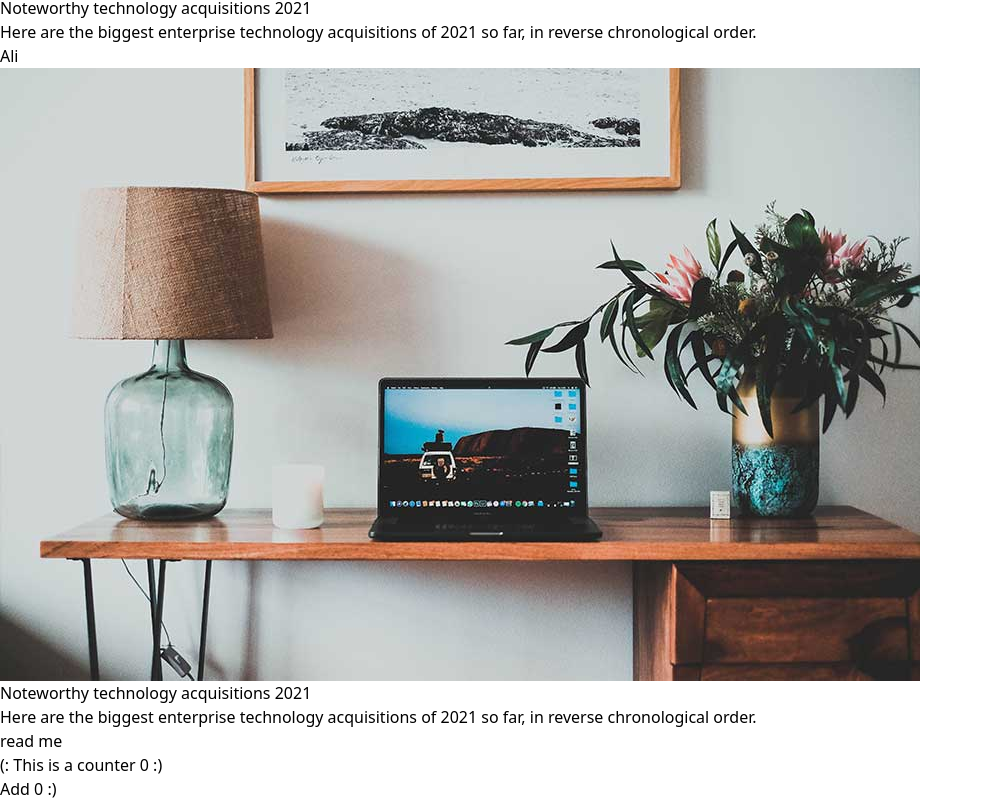
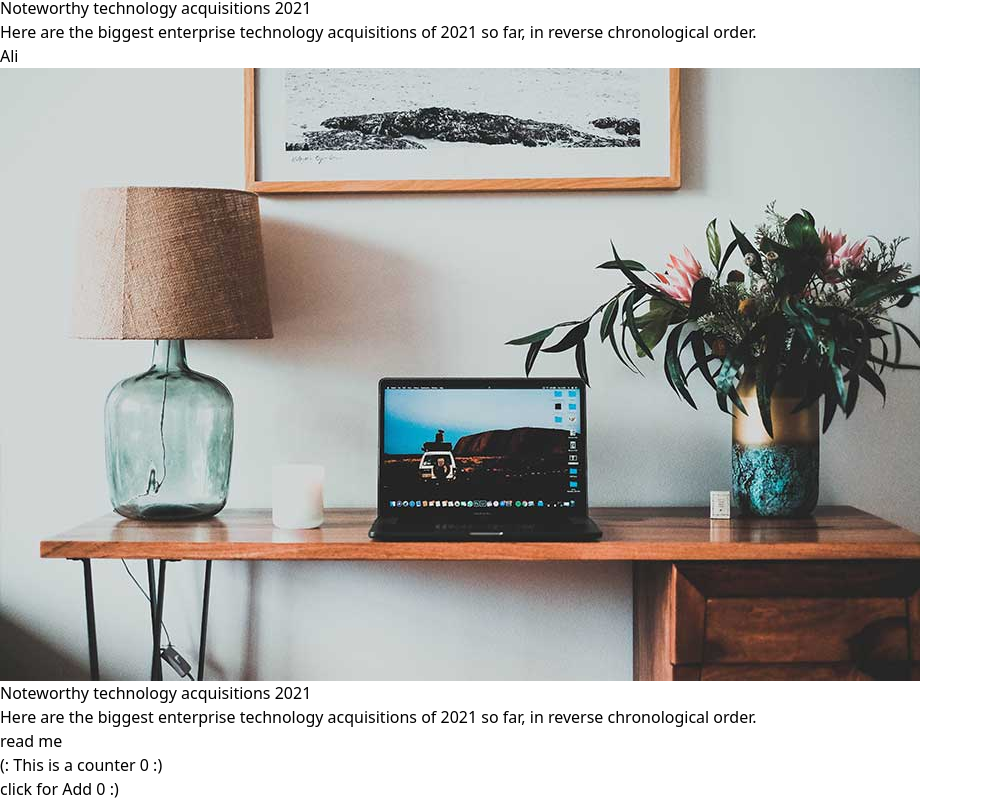
Before and after one commit to Arman-ali1/js-Practice, a React (Vite) app in the folder State-control/: page / in a window 1280 px wide. Shown: the part 1987-2788 px from the top of the page, without its empty margins (0-983 px from the left). Built offline with nearby package versions, Linux system fonts and the light colour scheme.

Commit message:
Initial commit

```diff
--- a/State-control/src/components/Count.jsx
+++ b/State-control/src/components/Count.jsx
@@ -13,7 +13,7 @@ function Count(){
     return(
         <div className="flex justify-center items-center flex-col">
             <h1 className="text-fuchsia-400 font-serif text-8xl text-center " >(: This is a counter {Counter} :)</h1>
-            <button onClick={addValue} className="cursor-pointer text-red-600 text-3xl font-bold ">Add {Counter} :)</button>
+            <button onClick={addValue} className="cursor-pointer text-red-600 text-3xl font-bold ">click for Add  {Counter} :)</button>
         </div>
     );
 }
```
